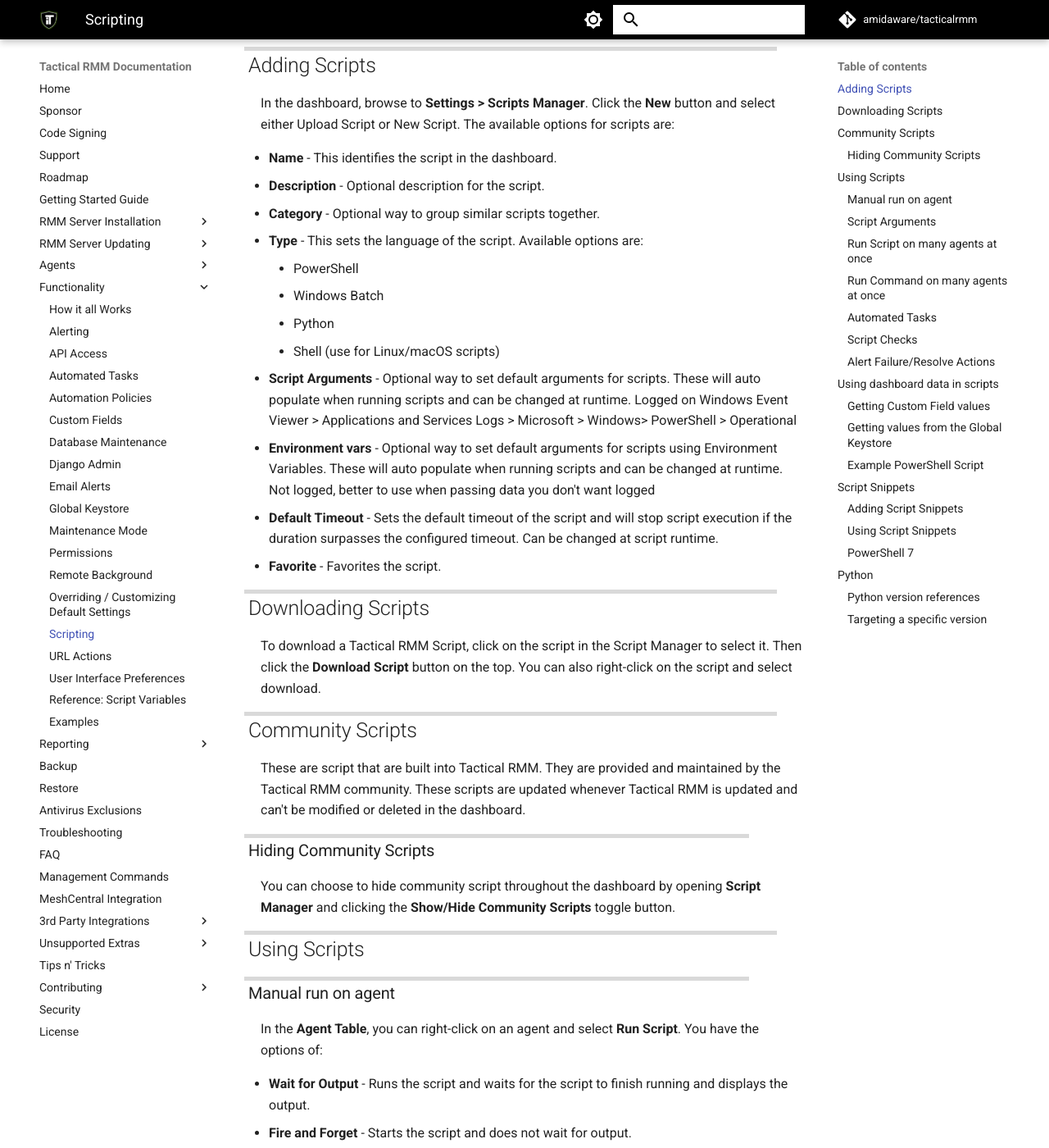
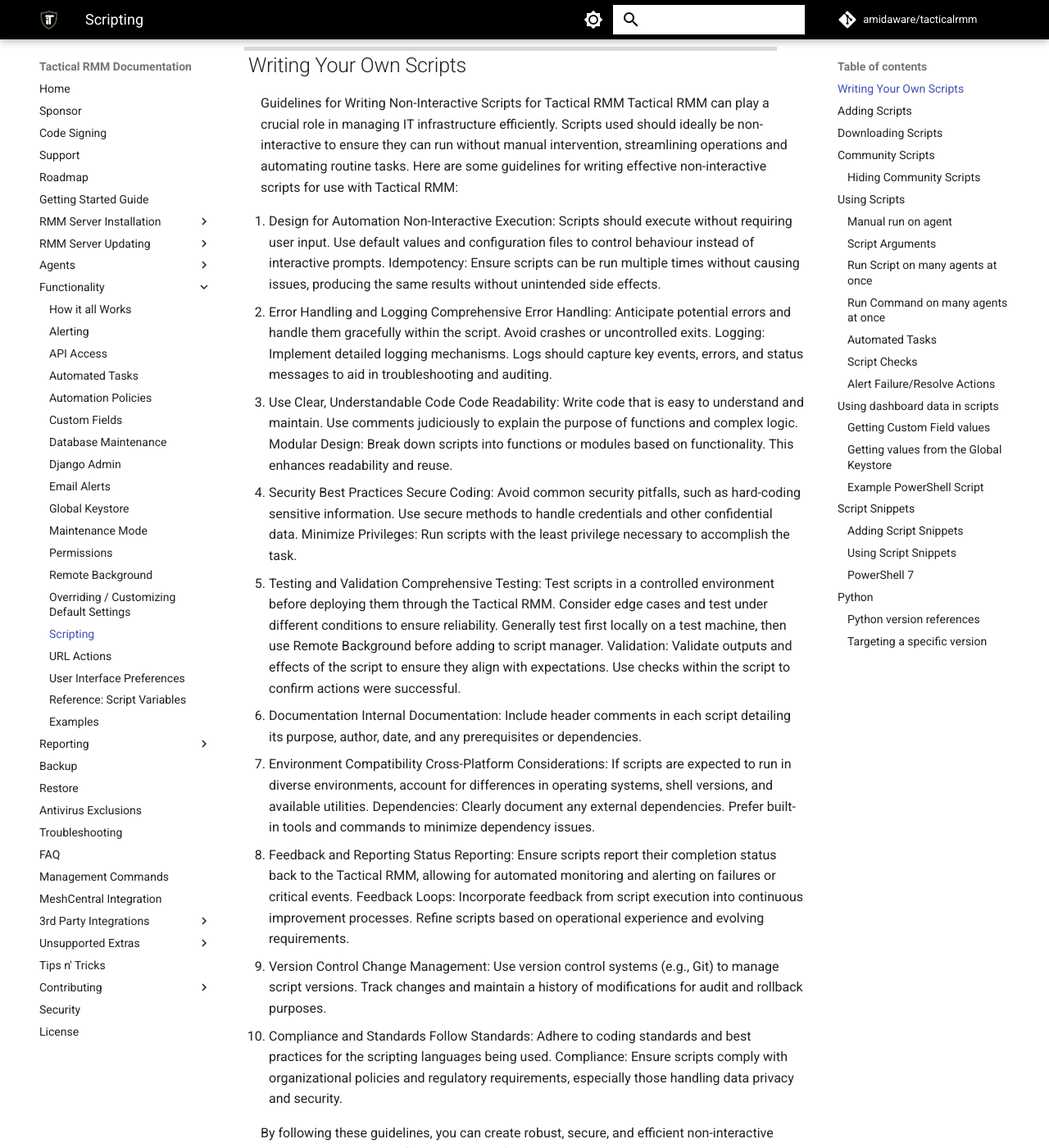
Before and after one commit to amidaware/trmm-docs, an MkDocs documentation site: the page built from docs/functions/scripting.md, in a window 1280 px wide and 1400 px high, scrolled down 360 px. Shown: the whole window at 82% size. Built offline with MkDocs 1.6.1 and Material for MkDocs 9.7.7, drawn with Linux system fonts in a browser that asks for light colours; comment, search, counter and statistics services are not loaded; some of the changed text lies outside the part shown.

Commit message:
Update scripting.md

```diff
--- a/docs/functions/scripting.md
+++ b/docs/functions/scripting.md
@@ -11,6 +11,42 @@
 
 Linux/Mac languages supported:
 - Any language that is installed on the remote machine (use a shebang at the top of the script to set the interpreter)
+
+## Writing Your Own Scripts
+
+Guidelines for Writing Non-Interactive Scripts for Tactical RMM
+Tactical RMM can play a crucial role in managing IT infrastructure efficiently. Scripts used should ideally be non-interactive to ensure they can run without manual intervention, streamlining operations and automating routine tasks. Here are some guidelines for writing effective non-interactive scripts for use with Tactical RMM:
+
+1. Design for Automation
+Non-Interactive Execution: Scripts should execute without requiring user input. Use default values and configuration files to control behaviour instead of interactive prompts.
+Idempotency: Ensure scripts can be run multiple times without causing issues, producing the same results without unintended side effects.
+2. Error Handling and Logging
+Comprehensive Error Handling: Anticipate potential errors and handle them gracefully within the script. Avoid crashes or uncontrolled exits.
+Logging: Implement detailed logging mechanisms. Logs should capture key events, errors, and status messages to aid in troubleshooting and auditing.
+3. Use Clear, Understandable Code
+Code Readability: Write code that is easy to understand and maintain. Use comments judiciously to explain the purpose of functions and complex logic.
+Modular Design: Break down scripts into functions or modules based on functionality. This enhances readability and reuse.
+4. Security Best Practices
+Secure Coding: Avoid common security pitfalls, such as hard-coding sensitive information. Use secure methods to handle credentials and other confidential data.
+Minimize Privileges: Run scripts with the least privilege necessary to accomplish the task.
+5. Testing and Validation
+Comprehensive Testing: Test scripts in a controlled environment before deploying them through the Tactical RMM. Consider edge cases and test under different conditions to ensure reliability. Generally test first locally on a test machine, then use Remote Background before adding to script manager.
+Validation: Validate outputs and effects of the script to ensure they align with expectations. Use checks within the script to confirm actions were successful.
+6. Documentation
+Internal Documentation: Include header comments in each script detailing its purpose, author, date, and any prerequisites or dependencies.
+7. Environment Compatibility
+Cross-Platform Considerations: If scripts are expected to run in diverse environments, account for differences in operating systems, shell versions, and available utilities.
+Dependencies: Clearly document any external dependencies. Prefer built-in tools and commands to minimize dependency issues.
+8. Feedback and Reporting
+Status Reporting: Ensure scripts report their completion status back to the Tactical RMM, allowing for automated monitoring and alerting on failures or critical events.
+Feedback Loops: Incorporate feedback from script execution into continuous improvement processes. Refine scripts based on operational experience and evolving requirements.
+9. Version Control
+Change Management: Use version control systems (e.g., Git) to manage script versions. Track changes and maintain a history of modifications for audit and rollback purposes.
+10. Compliance and Standards
+Follow Standards: Adhere to coding standards and best practices for the scripting languages being used.
+Compliance: Ensure scripts comply with organizational policies and regulatory requirements, especially those handling data privacy and security.
+
+By following these guidelines, you can create robust, secure, and efficient non-interactive scripts that leverage the full capabilities of Tactical RMM to automate and streamline IT management tasks.
 
 ## Adding Scripts
 
```
